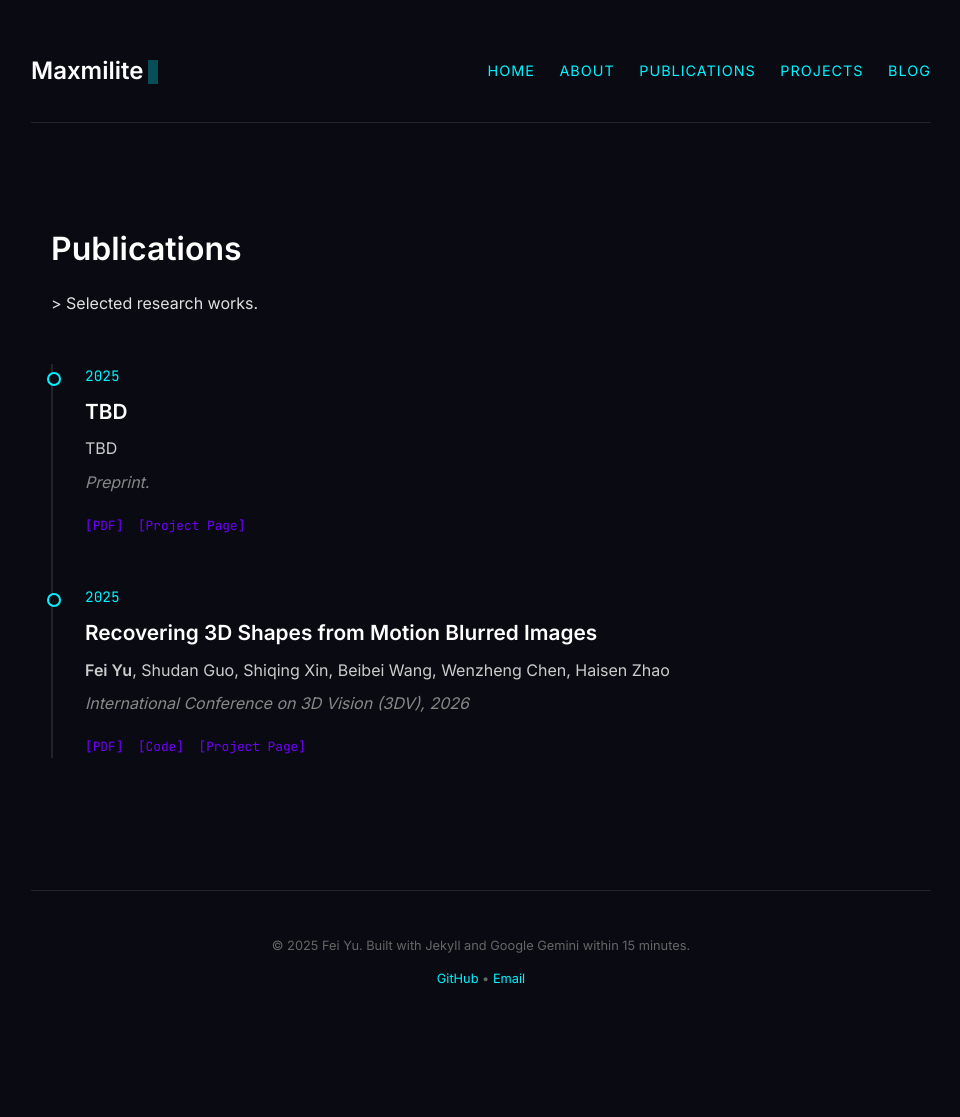
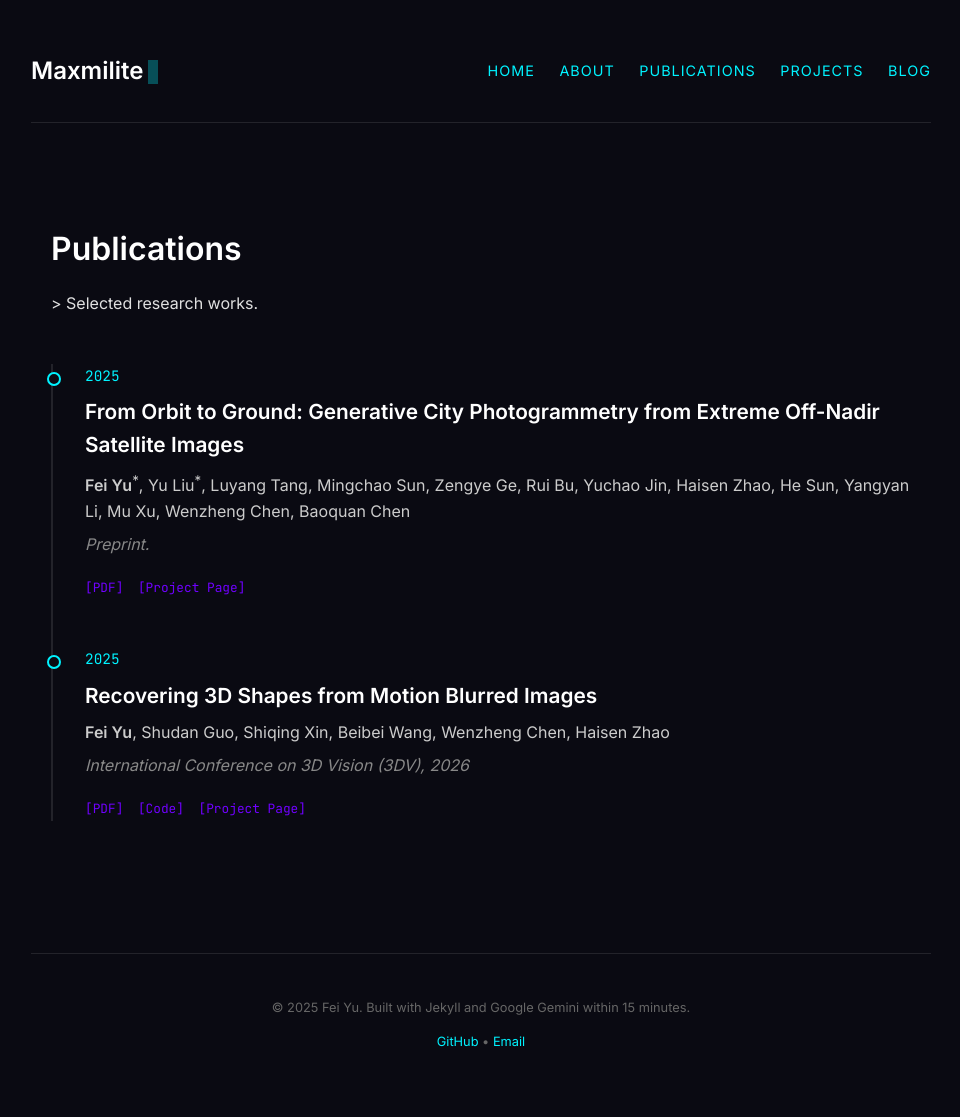
Before and after one commit to Maxmilite/maxmilite.github.io, a Jekyll site: the page built from publications.md, in a window 1280 px wide. Shown: the whole page, without its empty margins (159-1119 px from the left). Built offline with Jekyll 4.4.1, drawn with Linux system fonts in a browser that asks for light colours; before the commit the page ends 1055 px from its top, so only the background shows below that.

Commit message:
update pub

```diff
--- a/publications.md
+++ b/publications.md
@@ -13,16 +13,16 @@ permalink: /publications/
         <div class="publication-item">
             <div class="pub-year">2025</div>
             <div class="pub-content">
-                <h3><a href="#">TBD</a></h3>
+                <h3><a href="#">From Orbit to Ground: Generative City Photogrammetry from Extreme Off-Nadir Satellite Images</a></h3>
                 <div class="authors">
-                    TBD
+                    <strong>Fei Yu</strong><sup>*</sup>, Yu Liu<sup>*</sup>, Luyang Tang, Mingchao Sun, Zengye Ge, Rui Bu, Yuchao Jin, Haisen Zhao, He Sun, Yangyan Li, Mu Xu, Wenzheng Chen, Baoquan Chen
                 </div>
                 <div class="venue">
                     Preprint.
                 </div>
                 <div class="links">
-                    <a href="#" class="link-btn">[PDF]</a>
-                    <a href="#" class="link-btn">[Project Page]</a>
+                    <a href="https://pku-vcl-geometry.github.io/Orbit2Ground/static/paper.pdf" class="link-btn">[PDF]</a>
+                    <a href="https://pku-vcl-geometry.github.io/Orbit2Ground/" class="link-btn">[Project Page]</a>
                 </div>
             </div>
         </div>
```
